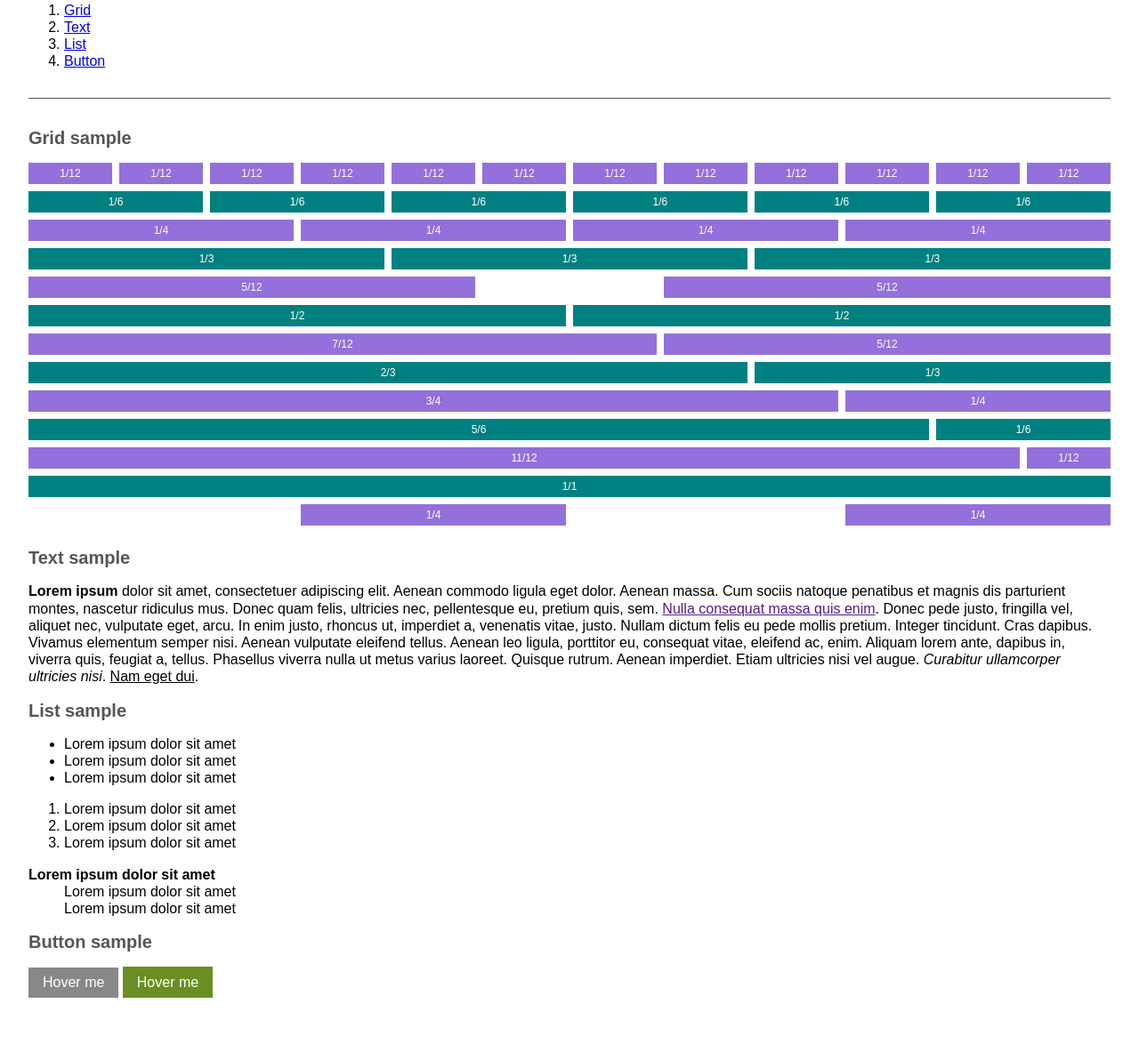
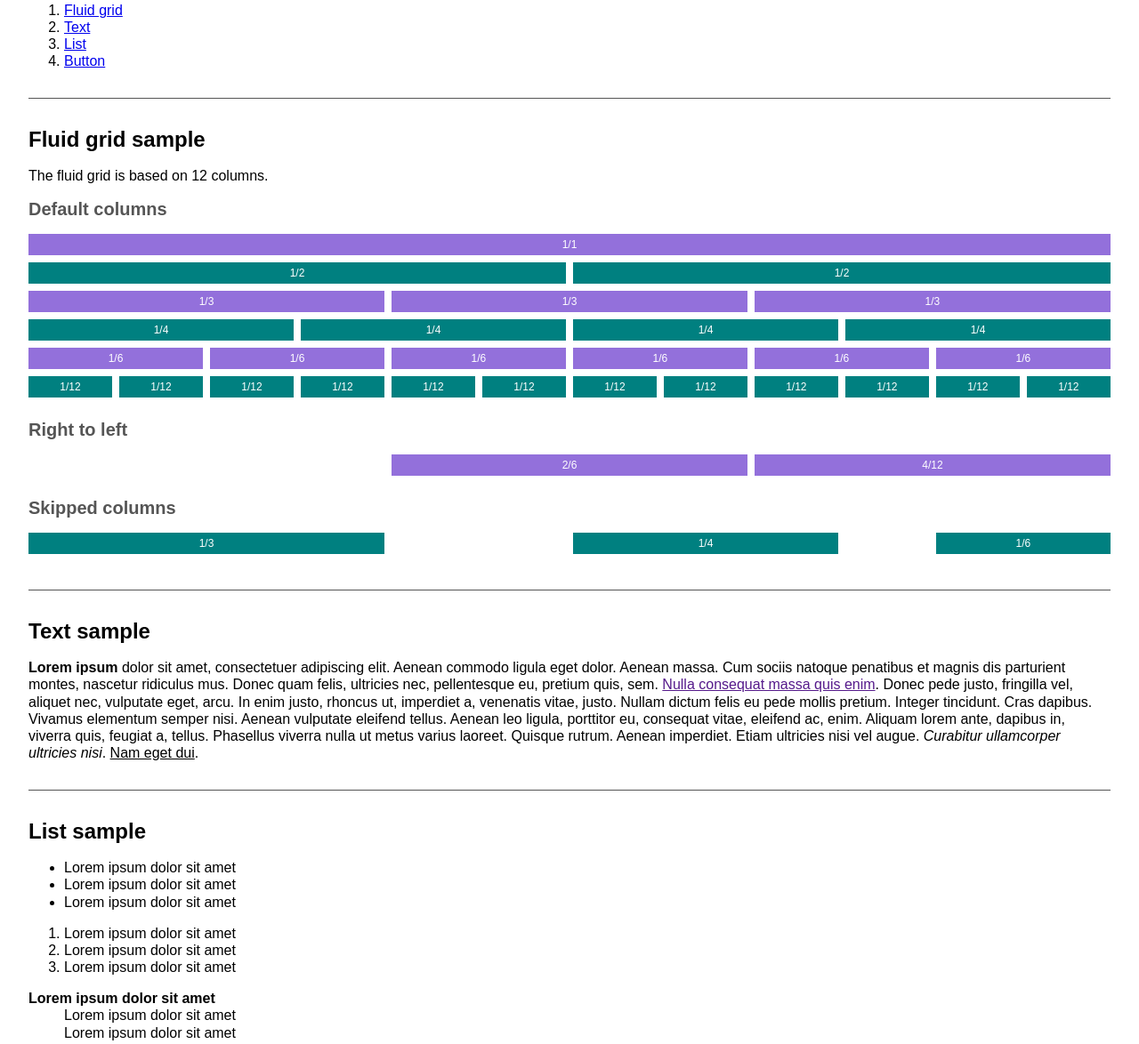
Before and after one commit to devbyray/farpar, a website: page index.html in a window 1280 px wide. Shown: the part 644-1818 px from the top of the page at 89% size. Drawn offline with Linux system fonts and the light colour scheme.

Commit message:
Finished first setup for fluid grid

```diff
--- a/index.html
+++ b/index.html
@@ -47,7 +47,7 @@
 			<nav>
 				<h2 class="h2">Index</h2>
 				<ol class="ol">
-					<li><a href="#grid_sample">Grid</a></li>
+					<li><a href="#fluid_grid_sample">Fluid grid</a></li>
 					<li><a href="#text_sample">Text</a></li>
 					<li><a href="#list_sample">List</a></li>
 					<li><a href="#button_sample">Button</a></li>
@@ -56,100 +56,74 @@
 
 			<hr class="hr" />
 
-			<section id="grid_sample">
-				<h3 class="h3">Grid sample</h3>
+			<section id="fluid_grid_sample">
+				<h2 class="h2">Fluid grid sample</h2>
+				<p class="p">The fluid grid is based on 12 columns.</p>
 
+				<h3 class="h3">Default columns</h3>
 				<div class="grid_fluid">
-					<div class="cell_1 demo_a">1/12</div>
-					<div class="cell_1 demo_a">1/12</div>
-					<div class="cell_1 demo_a">1/12</div>
-					<div class="cell_1 demo_a">1/12</div>
-					<div class="cell_1 demo_a">1/12</div>
-					<div class="cell_1 demo_a">1/12</div>
-					<div class="cell_1 demo_a">1/12</div>
-					<div class="cell_1 demo_a">1/12</div>
-					<div class="cell_1 demo_a">1/12</div>
-					<div class="cell_1 demo_a">1/12</div>
-					<div class="cell_1 demo_a">1/12</div>
-					<div class="cell_1 demo_a">1/12</div>
+					<div class="width_1_1 demo_a">1/1</div>
+
+					<div class="width_1_2 demo_b">1/2</div>
+					<div class="width_1_2 demo_b">1/2</div>
+
+					<div class="width_1_3 demo_a">1/3</div>
+					<div class="width_1_3 demo_a">1/3</div>
+					<div class="width_1_3 demo_a">1/3</div>
+
+					<div class="width_1_4 demo_b">1/4</div>
+					<div class="width_1_4 demo_b">1/4</div>
+					<div class="width_1_4 demo_b">1/4</div>
+					<div class="width_1_4 demo_b">1/4</div>
+
+					<div class="width_1_6 demo_a">1/6</div>
+					<div class="width_1_6 demo_a">1/6</div>
+					<div class="width_1_6 demo_a">1/6</div>
+					<div class="width_1_6 demo_a">1/6</div>
+					<div class="width_1_6 demo_a">1/6</div>
+					<div class="width_1_6 demo_a">1/6</div>
+
+					<div class="width_1_12 demo_b">1/12</div>
+					<div class="width_1_12 demo_b">1/12</div>
+					<div class="width_1_12 demo_b">1/12</div>
+					<div class="width_1_12 demo_b">1/12</div>
+					<div class="width_1_12 demo_b">1/12</div>
+					<div class="width_1_12 demo_b">1/12</div>
+					<div class="width_1_12 demo_b">1/12</div>
+					<div class="width_1_12 demo_b">1/12</div>
+					<div class="width_1_12 demo_b">1/12</div>
+					<div class="width_1_12 demo_b">1/12</div>
+					<div class="width_1_12 demo_b">1/12</div>
+					<div class="width_1_12 demo_b">1/12</div>
 				</div>
 
-				<div class="grid_fluid">
-					<div class="cell_2 demo_b">1/6</div>
-					<div class="cell_2 demo_b">1/6</div>
-					<div class="cell_2 demo_b">1/6</div>
-					<div class="cell_2 demo_b">1/6</div>
-					<div class="cell_2 demo_b">1/6</div>
-					<div class="cell_2 demo_b">1/6</div>
+				<h3 class="h3">Right to left</h3>
+				<div class="grid_fluid grid_rtl">
+					<div class="width_4_12 demo_a">4/12</div>
+					<div class="width_2_6 demo_a">2/6</div>
 				</div>
 
+				<h3 class="h3">Skipped columns</h3>
 				<div class="grid_fluid">
-					<div class="cell_3 demo_a">1/4</div>
-					<div class="cell_3 demo_a">1/4</div>
-					<div class="cell_3 demo_a">1/4</div>
-					<div class="cell_3 demo_a">1/4</div>
-				</div>
-
-				<div class="grid_fluid">
-					<div class="cell_4 demo_b">1/3</div>
-					<div class="cell_4 demo_b">1/3</div>
-					<div class="cell_4 demo_b">1/3</div>
-				</div>
-
-				<div class="grid_fluid">
-					<div class="cell_5 demo_a">5/12</div>
-					<div class="cell_5 skip_2 demo_a">5/12</div>
-				</div>
-
-				<div class="grid_fluid">
-					<div class="cell_6 demo_b">1/2</div>
-					<div class="cell_6 demo_b">1/2</div>
-				</div>
-
-				<div class="grid_fluid">
-					<div class="cell_7 demo_a">7/12</div>
-					<div class="cell_5 demo_a">5/12</div>
-				</div>
-
-				<div class="grid_fluid">
-					<div class="cell_8 demo_b">2/3</div>
-					<div class="cell_4 demo_b">1/3</div>
-				</div>
-
-				<div class="grid_fluid">
-					<div class="cell_9 demo_a">3/4</div>
-					<div class="cell_3 demo_a">1/4</div>
-				</div>
-
-				<div class="grid_fluid">
-					<div class="cell_10 demo_b">5/6</div>
-					<div class="cell_2 demo_b">1/6</div>
-				</div>
-
-				<div class="grid_fluid">
-					<div class="cell_11 demo_a">11/12</div>
-					<div class="cell_1 demo_a">1/12</div>
-				</div>
-
-				<div class="grid_fluid">
-					<div class="cell_12 demo_b">1/1</div>
-				</div>
-
-				<div class="grid_fluid grid_rtl">
-					<div class="cell_3 demo_a">1/4</div>
-					<div class="cell_3 skip_3 demo_a">1/4</div>
+					<div class="width_1_3 demo_b">1/3</div>
+					<div class="width_1_4 skip_1_6 demo_b">1/4</div>
+					<div class="width_1_6 skip_1_12 demo_b">1/6</div>
 				</div>
 			</section>
 
+			<hr class="hr" />
+
 			<section id="text_sample">
-				<h3 class="h3">Text sample</h3>
+				<h2 class="h2">Text sample</h2>
 				<p class="p">
 					<strong>Lorem ipsum</strong> dolor sit amet, consectetuer adipiscing elit. Aenean commodo ligula eget dolor. Aenean massa. Cum sociis natoque penatibus et magnis dis parturient montes, nascetur ridiculus mus. Donec quam felis, ultricies nec, pellentesque eu, pretium quis, sem. <a href>Nulla consequat massa quis enim</a>. Donec pede justo, fringilla vel, aliquet nec, vulputate eget, arcu. In enim justo, rhoncus ut, imperdiet a, venenatis vitae, justo. Nullam dictum felis eu pede mollis pretium. Integer tincidunt. Cras dapibus. Vivamus elementum semper nisi. Aenean vulputate eleifend tellus. Aenean leo ligula, porttitor eu, consequat vitae, eleifend ac, enim. Aliquam lorem ante, dapibus in, viverra quis, feugiat a, tellus. Phasellus viverra nulla ut metus varius laoreet. Quisque rutrum. Aenean imperdiet. Etiam ultricies nisi vel augue. <em>Curabitur ullamcorper ultricies nisi</em>. <u>Nam eget dui</u>.
 				</p>
 			</section>
 
+			<hr class="hr" />
+
 			<section id="list_sample">
-				<h3 class="h3">List sample</h3>
+				<h2 class="h2">List sample</h2>
 				<ul class="ul">
 					<li>Lorem ipsum dolor sit amet</li>
 					<li>Lorem ipsum dolor sit amet</li>
@@ -169,8 +143,10 @@
 				</dl>
 			</section>
 
+			<hr class="hr" />
+
 			<section id="button_sample">
-				<h3 class="h3">Button sample</h3>
+				<h2 class="h2">Button sample</h2>
 				<button class="button">Hover me</button>
 				<a class="button_green">Hover me</a>
 			</section>
--- a/source/component/grid/style/_grid_fluid.scss
+++ b/source/component/grid/style/_grid_fluid.scss
@@ -8,11 +8,6 @@
 
 	margin-left: -$grid-gutter;
 	overflow: hidden;
-
-	.cell {
-		float: left;
-		margin-left: $grid-gutter;
-	}
 
 	.demo {
 		@include font-size(12);
@@ -32,158 +27,208 @@
 		background-color: $color-teal;
 	}
 
-	.cell_1 {
-		@extend .cell;
+	// 12 columns system
+	.width {
+		float: left;
+		margin-left: $grid-gutter;
+	}
+
+	.width_1_12 {
+		@extend .width;
 		width: calc(100% / 12 - #{ $grid-gutter });
 	}
 
-	.cell_2 {
-		@extend .cell;
+	.width_2_12,
+	.width_1_6 {
+		@extend .width;
 		width: calc(100% / 12 * 2 - #{ $grid-gutter });
 	}
 
-	.cell_3 {
-		@extend .cell;
+	.width_3_12,
+	.width_1_4 {
+		@extend .width;
 		width: calc(100% / 12 * 3 - #{ $grid-gutter });
 	}
 
-	.cell_4 {
-		@extend .cell;
+	.width_4_12,
+	.width_2_6,
+	.width_1_3 {
+		@extend .width;
 		width: calc(100% / 12 * 4 - #{ $grid-gutter });
 	}
 
-	.cell_5 {
-		@extend .cell;
+	.width_5_12 {
+		@extend .width;
 		width: calc(100% / 12 * 5 - #{ $grid-gutter });
 	}
 
-	.cell_6 {
-		@extend .cell;
+	.width_6_12,
+	.width_3_6,
+	.width_2_4,
+	.width_1_2 {
+		@extend .width;
 		width: calc(100% / 12 * 6 - #{ $grid-gutter });
 	}
 
-	.cell_7 {
-		@extend .cell;
+	.width_7_12 {
+		@extend .width;
 		width: calc(100% / 12 * 7 - #{ $grid-gutter });
 	}
 
-	.cell_8 {
-		@extend .cell;
+	.width_8_12,
+	.width_4_6,
+	.width_2_3 {
+		@extend .width;
 		width: calc(100% / 12 * 8 - #{ $grid-gutter });
 	}
 
-	.cell_9 {
-		@extend .cell;
+	.width_9_12,
+	.width_3_4 {
+		@extend .width;
 		width: calc(100% / 12 * 9 - #{ $grid-gutter });
 	}
 
-	.cell_10 {
-		@extend .cell;
+	.width_10_12,
+	.width_5_6 {
+		@extend .width;
 		width: calc(100% / 12 * 10 - #{ $grid-gutter });
 	}
 
-	.cell_11 {
-		@extend .cell;
+	.width_11_12 {
+		@extend .width;
 		width: calc(100% / 12 * 11 - #{ $grid-gutter });
 	}
 
-	.cell_12 {
-		@extend .cell;
+	.width_12_12,
+	.width_6_6,
+	.width_4_4,
+	.width_3_3,
+	.width_2_2,
+	.width_1_1 {
+		@extend .width;
 		width: calc(100% - #{ $grid-gutter });
 	}
 
-	.skip_1 {
+	// Skip columns
+	.skip_1_12 {
 		margin-left: calc(100% / 12 + #{ $grid-gutter });
 	}
 
-	.skip_2 {
+	.skip_2_12,
+	.skip_1_6 {
 		margin-left: calc(100% / 12 * 2 + #{ $grid-gutter });
 	}
 
-	.skip_3 {
+	.skip_3_12,
+	.skip_1_4 {
 		margin-left: calc(100% / 12 * 3 + #{ $grid-gutter });
 	}
 
-	.skip_4 {
+	.skip_4_12,
+	.skip_2_6,
+	.skip_1_3 {
 		margin-left: calc(100% / 12 * 4 + #{ $grid-gutter });
 	}
 
-	.skip_5 {
+	.skip_5_12 {
 		margin-left: calc(100% / 12 * 5 + #{ $grid-gutter });
 	}
 
-	.skip_6 {
+	.skip_6_12,
+	.skip_3_6,
+	.skip_2_4,
+	.skip_1_2 {
 		margin-left: calc(100% / 12 * 6 + #{ $grid-gutter });
 	}
 
-	.skip_7 {
+	.skip_7_12 {
 		margin-left: calc(100% / 12 * 7 + #{ $grid-gutter });
 	}
 
-	.skip_8 {
+	.skip_8_12,
+	.skip_4_6,
+	.skip_2_3 {
 		margin-left: calc(100% / 12 * 8 + #{ $grid-gutter });
 	}
 
-	.skip_9 {
+	.skip_9_12,
+	.skip_3_4 {
 		margin-left: calc(100% / 12 * 9 + #{ $grid-gutter });
 	}
 
-	.skip_10 {
+	.skip_10_12,
+	.skip_5_6 {
 		margin-left: calc(100% / 12 * 10 + #{ $grid-gutter });
 	}
 
-	.skip_11 {
+	.skip_12_12,
+	.skip_6_6,
+	.skip_4_4,
+	.skip_3_3,
+	.skip_2_2,
+	.skip_1_1 {
 		margin-left: calc(100% / 12 * 11 + #{ $grid-gutter });
 	}
 
 	&.grid_rtl {
-		.cell {
+		.width {
 			float: right;
 		}
 
-		.skip_1 {
+		.skip_1_12 {
 			margin-left: 0;
 			margin-right: calc(100% / 12);
 		}
 
-		.skip_2 {
+		.skip_2_12,
+		.skip_1_6 {
 			margin-left: 0;
 			margin-right: calc(100% / 12 * 2);
 		}
 
-		.skip_3 {
+		.skip_3_12,
+		.skip_1_4 {
 			margin-right: calc(100% / 12 * 3);
 		}
 
-		.skip_4 {
+		.skip_4_12,
+		.skip_2_6,
+		.skip_1_3 {
 			margin-right: calc(100% / 12 * 4);
 		}
 
-		.skip_5 {
+		.skip_5_12 {
 			margin-right: calc(100% / 12 * 5);
 		}
 
-		.skip_6 {
+		.skip_6_12,
+		.skip_3_6,
+		.skip_2_4,
+		.skip_1_2 {
 			margin-right: calc(100% / 12 * 6);
 		}
 
-		.skip_7 {
+		.skip_7_12 {
 			margin-right: calc(100% / 12 * 7);
 		}
 
-		.skip_8 {
+		.skip_8_12,
+		.skip_4_6,
+		.skip_2_3 {
 			margin-right: calc(100% / 12 * 8);
 		}
 
-		.skip_9 {
+		.skip_9_12,
+		.skip_3_4 {
 			margin-right: calc(100% / 12 * 9);
 		}
 
-		.skip_10 {
+		.skip_10_12,
+		.skip_5_6 {
 			margin-right: calc(100% / 12 * 10);
 		}
 
-		.skip_11 {
+		.skip_11_12 {
 			margin-right: calc(100% / 12 * 11);
 		}
 	}
```
Also changed, not shown: source/static/main.css.
